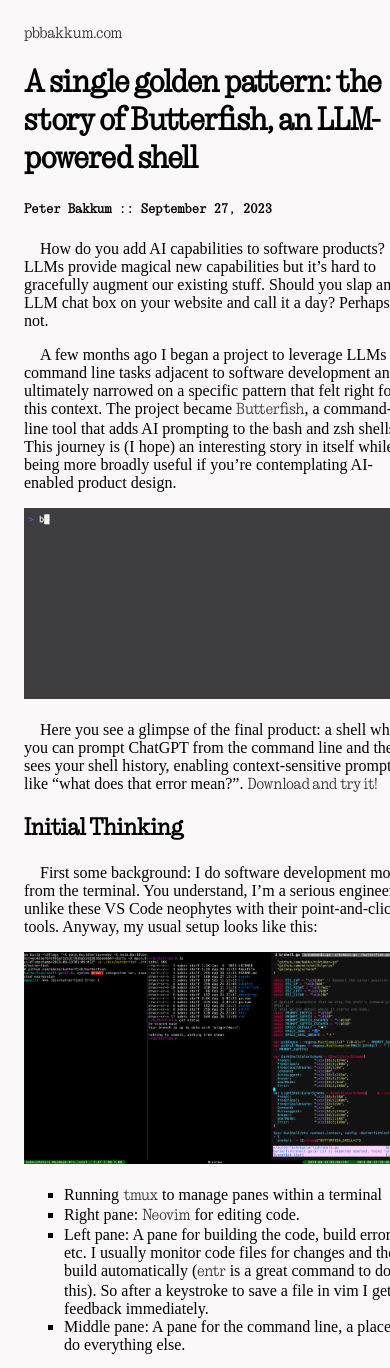
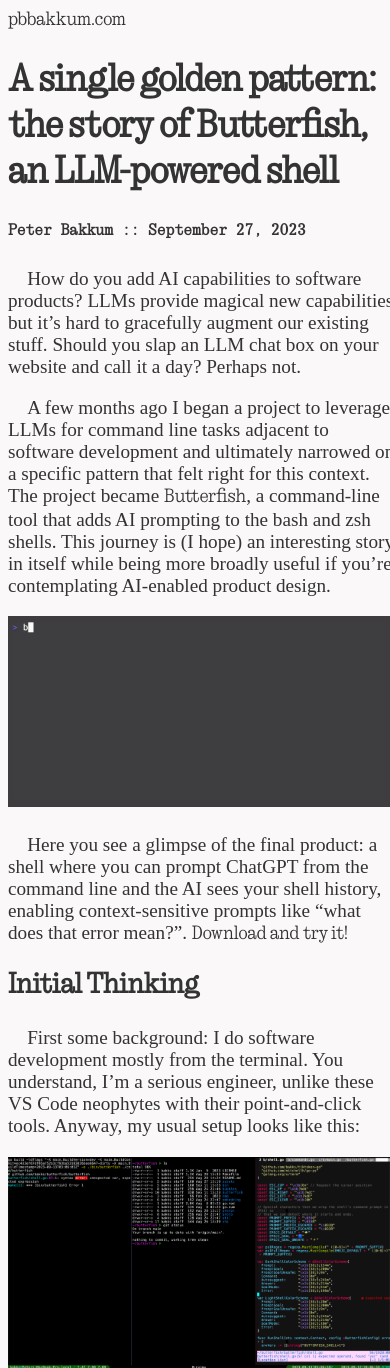
Before and after one commit to bakks/bakks.github.io, a PHP site: page /blog/20230927/ in a window 390 px wide; the page is wider, and only the part inside the window is pictured. Shown: the top 1368 px of that part. Run offline with PHP 8.4, Linux system fonts and the light colour scheme.

Commit message:
mobile friendly

```diff
--- a/blog/20230927/index.html
+++ b/blog/20230927/index.html
@@ -2,6 +2,8 @@
 <html>
 <head>
   <title>A single golden pattern: the story of Butterfish, an LLM-powered shell</title>
+  <meta name="viewport" content="width=device-width, initial-scale=1" />
+
   <meta http-equiv="Content-Type" content="text/html; charset=utf-8" />
   <meta property="og:title" content="A single golden pattern: the story of Butterfish, an LLM-powered shell">
   <meta property="og:description" content="Butterfish is a tool that seamlessly adds AI prompting to the bash and zsh shells.">
--- a/blog/style.css
+++ b/blog/style.css
@@ -6,6 +6,21 @@ body {
   max-width: 40rem;
   margin: 0 auto;
   padding: 1.5rem;
+  color: #333;
+}
+@media only screen and (max-width: 50rem) {
+  body {
+    margin: 0px;
+    font-size: 1.2rem;
+    padding: 0.5rem;
+  }
+}
+@media only screen and (max-width: 600px) {
+  body {
+    margin: 0px;
+    font-size: 1.2rem;
+    padding: 0.5rem;
+  }
 }
 img {
   max-width: 98%;
@@ -21,11 +36,11 @@ a:hover {
 }
 @font-face {
   font-family: NTypeMono;
-  src: url(../NType82Mono-Regular.otf);
+  src: url(../NType82Mono-Regular.otf) format("opentype");
 }
 @font-face {
   font-family: NType;
-  src: url(../NType82-Regular.otf);
+  src: url(../NType82-Regular.otf) format("opentype");
 }
 
 h1,
```
